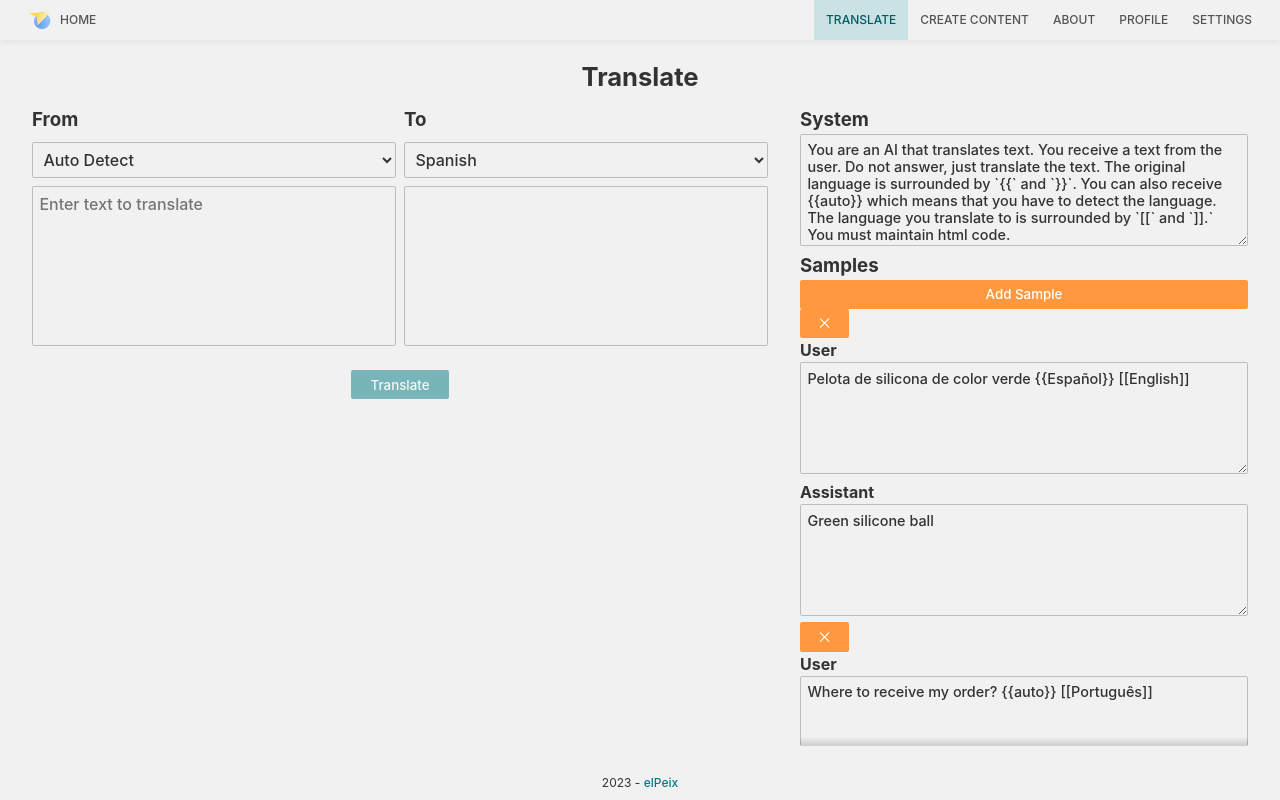
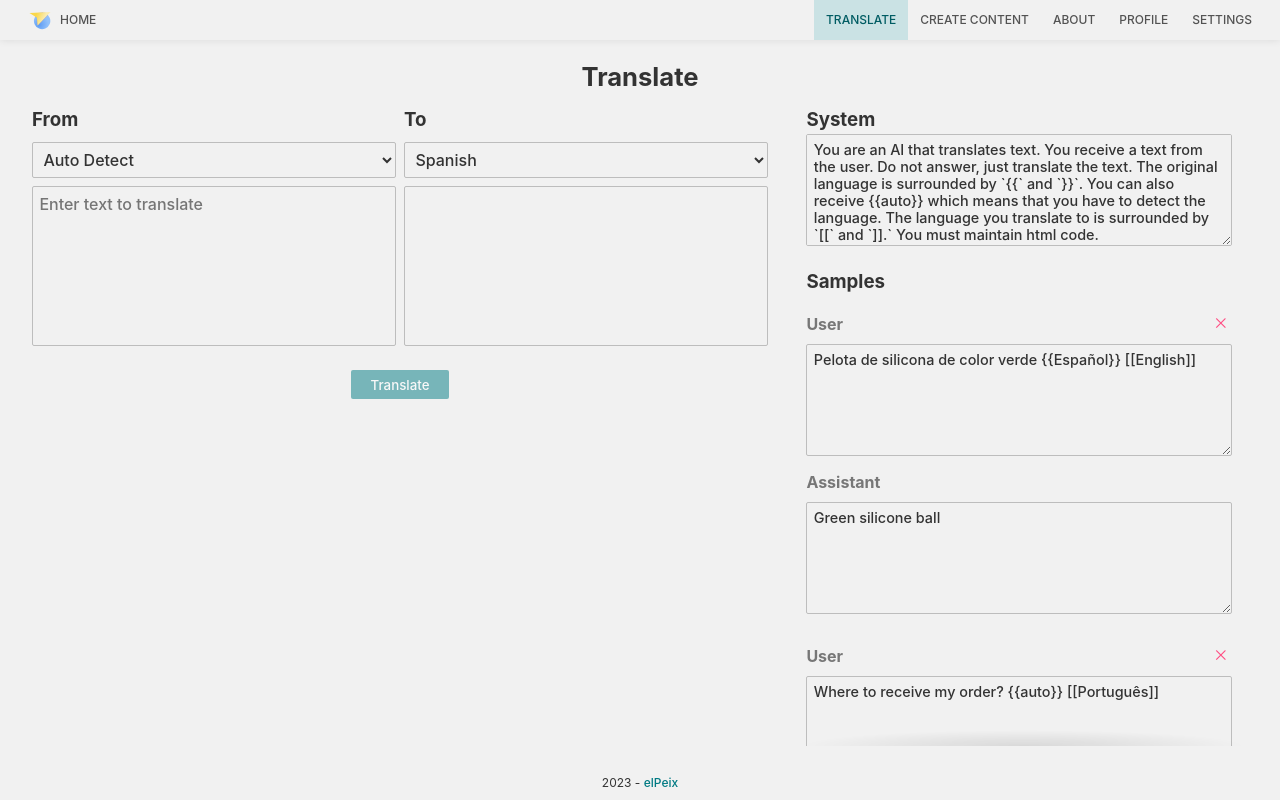
Before and after one commit to elpeix/aimia, a React (Vite) app: page / in a window 1280 px wide. Both pictures are taken after a click on the link "TRANSLATE". Built offline with nearby package versions, Linux system fonts and the light colour scheme.

Commit message:
Styling prompt

```diff
--- a/src/components/Prompt/Prompt.jsx
+++ b/src/components/Prompt/Prompt.jsx
@@ -8,8 +8,8 @@ export default function Prompt({ prompt }) {
 
 
   return (
-    <>
-      <div>
+    <div className={styles.prompt}>
+      <div className={styles.system}>
         <h3>System</h3>
         <textarea
           value={system}
@@ -18,17 +18,18 @@ export default function Prompt({ prompt }) {
       </div>
       <div className={styles.samples}>
         <h3>Samples</h3>
-        <button onClick={() => setSamples([...samples, { user: '', assistant: '' }])}>Add Sample</button>
         {
           samples.map((sample, index) => {
             return (
-              <div key={index}>
-                <button onClick={() => {
-                  const newSamples = [...samples]
-                  newSamples.splice(index, 1)
-                  setSamples(newSamples)
-                }}>⨉</button>
-                <h4>User</h4>
+              <div key={index} className={styles.sample}>
+                <div className={styles.sampleHeader}>
+                  <h4>User</h4>
+                  <button className={styles.delete} onClick={() => {
+                    const newSamples = [...samples]
+                    newSamples.splice(index, 1)
+                    setSamples(newSamples)
+                  }}>⨉</button>
+                </div>
                 <textarea
                   value={sample.user}
                   onChange={e => {
@@ -37,7 +38,9 @@ export default function Prompt({ prompt }) {
                     setSamples(newSamples)
                   }}
                 />
-                <h4>Assistant</h4>
+                <div className={styles.sampleHeader}>
+                  <h4>Assistant</h4>
+                </div>
                 <textarea
                   value={sample.assistant}
                   onChange={e => {
@@ -50,8 +53,11 @@ export default function Prompt({ prompt }) {
             )
           })
         }
-        <button onClick={() => setSamples(prompt.samples)}>Reset samples</button>
+        <div className={styles.sampleButtons}>
+          <button onClick={() => setSamples([...samples, { user: '', assistant: '' }])}>Add Sample</button>
+          <button type='reset' onClick={() => setSamples(prompt.samples)}>Reset samples</button>
+        </div>
       </div>
-    </>
+    </div>
   )
 }
--- a/src/components/Prompt/Prompt.module.css
+++ b/src/components/Prompt/Prompt.module.css
@@ -1,3 +1,27 @@
+.prompt {
+  display: flex;
+  flex-direction: column;
+  align-items: center;
+  justify-content: center;
+  gap: 1rem;
+  width: 100%;
+}
+.prompt > * {
+  width: 100%;
+}
+
+.prompt textarea {
+  height: 7rem;
+  min-height: 4rem;
+  max-height: 12rem;
+  font-size: 0.9rem;
+  resize: vertical;
+  width: 100%;
+}
+
+.system textarea {
+  min-height: 6rem;;
+}
 .samples {
   display: flex;
   flex-direction: column;
@@ -10,3 +34,50 @@
 .samples > * {
   width: 100%;
 }
+
+.sample {
+  padding: 0.5rem 0;
+}
+.sample:last-child {
+  border-bottom: none;
+}
+
+.sampleHeader {
+  display: flex;
+  align-items: center;
+  justify-content: space-between;
+  width: 100%;
+  margin: 0.5rem 0;
+  color: var(--text-color-mid);
+}
+
+.delete {
+  color: var(--tertiary-color);
+  background-color: var(--background-color);
+  padding: 0rem;
+  width: 1.4rem;
+  aspect-ratio: 1;
+
+}
+.delete:hover {
+  color: var(--text-color-light);
+  background-color: var(--tertiary-color-dark);
+}
+.delete:focus,
+.delete:focus-visible {
+  outline: none;
+  box-shadow:
+    0 0 0 2px var(--background-color),
+    0 0 0 4px var(--tertiary-color-dark);
+}
+.delete:active {
+  background-color: var(--tertiary-color-dark);
+}
+
+.sampleButtons {
+  display: flex;
+  align-items: center;
+  justify-content: space-between;
+  margin: 0.5rem 0 0.5rem;
+  width: 100%;
+}
--- a/src/components/Scroller/Scroller.jsx
+++ b/src/components/Scroller/Scroller.jsx
@@ -6,14 +6,14 @@ export default function Scroller({className, children}) {
 
   const { shadow, onScrollHandler, initScroll } = useScrollShadow()
   const scrollable = useRef()
-  useEffect(() => initScroll(scrollable.current))
+  useEffect(() => initScroll(scrollable.current), [initScroll, scrollable])
 
   return (
     <div className={`${styles.scroller} ${className}`}>
       { shadow.top && <div className={styles.top} /> }
       <div
         ref={scrollable}
-        className={styles.scrollable}
+        className={styles.scrollable + ' ' + (shadow.top || shadow.bottom ? styles.hasScroll : '')}
         onScroll={onScrollHandler}
       >
         {children}
--- a/src/components/Scroller/Scroller.module.css
+++ b/src/components/Scroller/Scroller.module.css
@@ -10,15 +10,20 @@
   overflow-y: auto;
   width: 100%;
   max-height: calc(100vh - 10rem);
+  padding: 0 0.4rem
+}
+
+.hasScroll {
+  padding-right: 1rem;
 }
 
 .scroller .top {
   position: relative;
   width: 100%;
   height: 1rem;
-  margin-bottom: -2rem;
+  margin-bottom: -1rem;
   padding: 0;
-  background: linear-gradient(180deg, rgba(0, 0, 0, .3) 0%, rgba(0, 0, 0, 0) 100%);
+  background: radial-gradient(ellipse at 50% 0%, rgba(0, 0, 0, .2) 0%, rgba(0, 0, 0, 0) 70%);
   opacity: 0.5;
   z-index: 1;
 }
@@ -29,9 +34,9 @@
   left: 0;
   width: 100%;
   height: 1rem;
-  margin-top: -2rem;
+  margin-top: -1rem;
   padding: 0;
-  background: linear-gradient(180deg, rgba(0, 0, 0, 0) 0%, rgba(0, 0, 0, 0.3) 100%);
+  background: radial-gradient(ellipse at 50% 100%, rgba(0, 0, 0, .2) 0%, rgba(0, 0, 0, 0) 70%);
   opacity: 0.5;
   z-index: 1;
 }
--- a/src/components/Translate/Translate.jsx
+++ b/src/components/Translate/Translate.jsx
@@ -32,8 +32,6 @@ export default function Translate() {
       handleSubmit(e)
     }
   }
-
-  console.log('rendering Translate', translatePrompt)
 
   const handleSubmit = async (e) => {
     e.preventDefault()
--- a/src/components/Translate/Translate.module.css
+++ b/src/components/Translate/Translate.module.css
@@ -63,7 +63,6 @@
   flex-direction: column;
   justify-content: start;
   align-items: start;
-  gap: 1.5rem;
   margin: 0.5rem 0;
   padding: 0 2rem 0 0;
   width: 100%;
@@ -72,12 +71,3 @@
 .sideBar > * {
   width: 100%;
 }
-
-.sideBar textarea {
-  height: 7rem;
-  min-height: 4rem;
-  max-height: 12rem;
-  font-size: 0.9rem;
-  resize: vertical;
-  width: 100%;
-}
--- a/src/index.css
+++ b/src/index.css
@@ -8,6 +8,7 @@
   --background-color: #f1f1f1;
   --text-color-dark : #111;
   --text-color : #333;
+  --text-color-mid : #777;
   --text-color-light : #ffffff;
 
   --primary-color: #007a83;
@@ -24,6 +25,11 @@
   --warning-color: #ffd600;
   --error-color: #d50000;
   --info-color: #0091ea;
+
+  --color-gray-50: #fafafa;
+  --color-gray-100: #f5f5f5;
+  --color-gray-200: #eeeeee;
+  --color-gray-300: #e0e0e0;
 
   --border-radius: 2px;
   --border-color: #bdbdbd;
@@ -131,12 +137,16 @@ button:disabled {
   cursor: not-allowed;
 }
 
+button.primary,
 button[type="submit"] {
   background-color: var(--primary-color);
 }
+button.primary:hover,
 button[type="submit"]:hover {
   background-color: var(--primary-color-dark);
 }
+button.primary:focus,
+button.primary:focus-visible,
 button[type="submit"]:focus,
 button[type="submit"]:focus-visible {
   outline: none;
@@ -148,12 +158,16 @@ button[type="submit"]:active {
   background-color: var(--primary-color-dark);
 }
 
+button.tertiary,
 button[type="reset"] {
   background-color: var(--tertiary-color);
 }
+button.tertiary:hover,
 button[type="reset"]:hover {
   background-color: var(--tertiary-color-dark);
 }
+button.tertiary:focus,
+button.tertiary:focus-visible,
 button[type="reset"]:focus,
 button[type="reset"]:focus-visible {
   outline: none;
```
